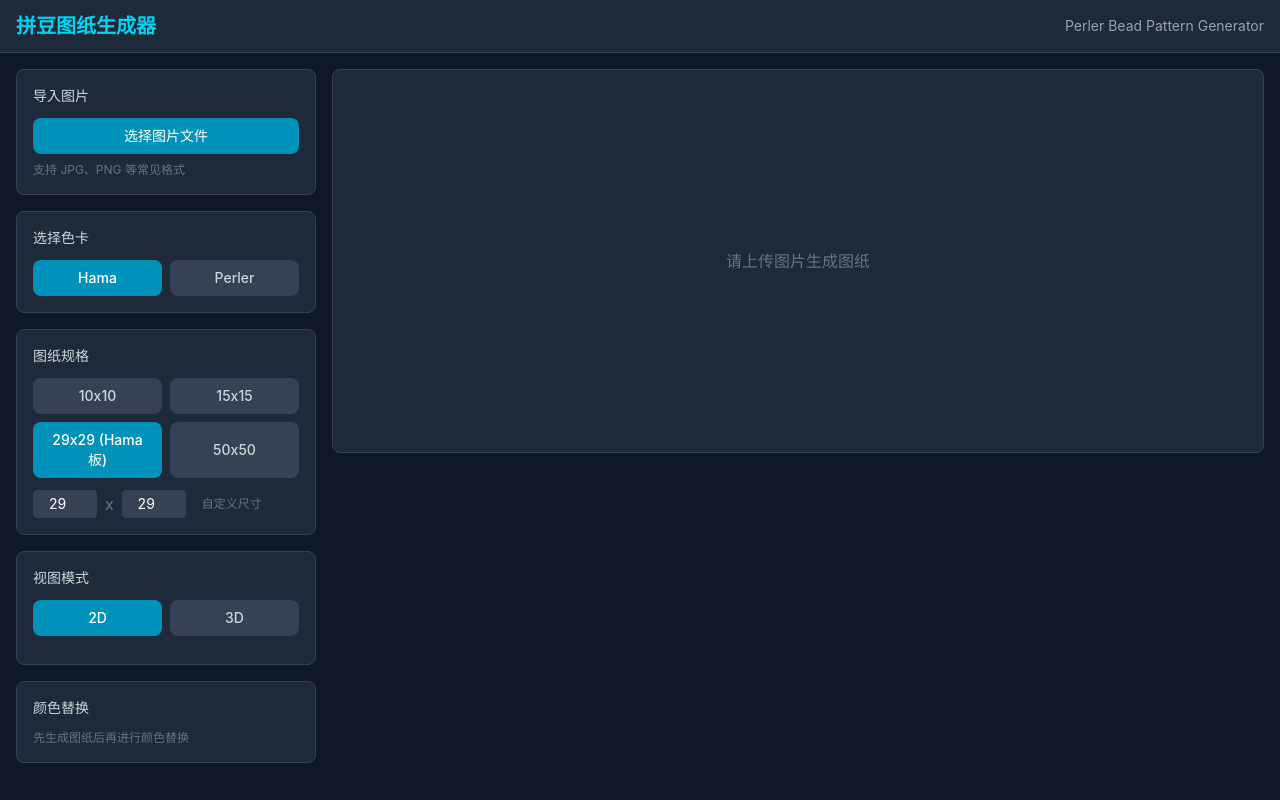
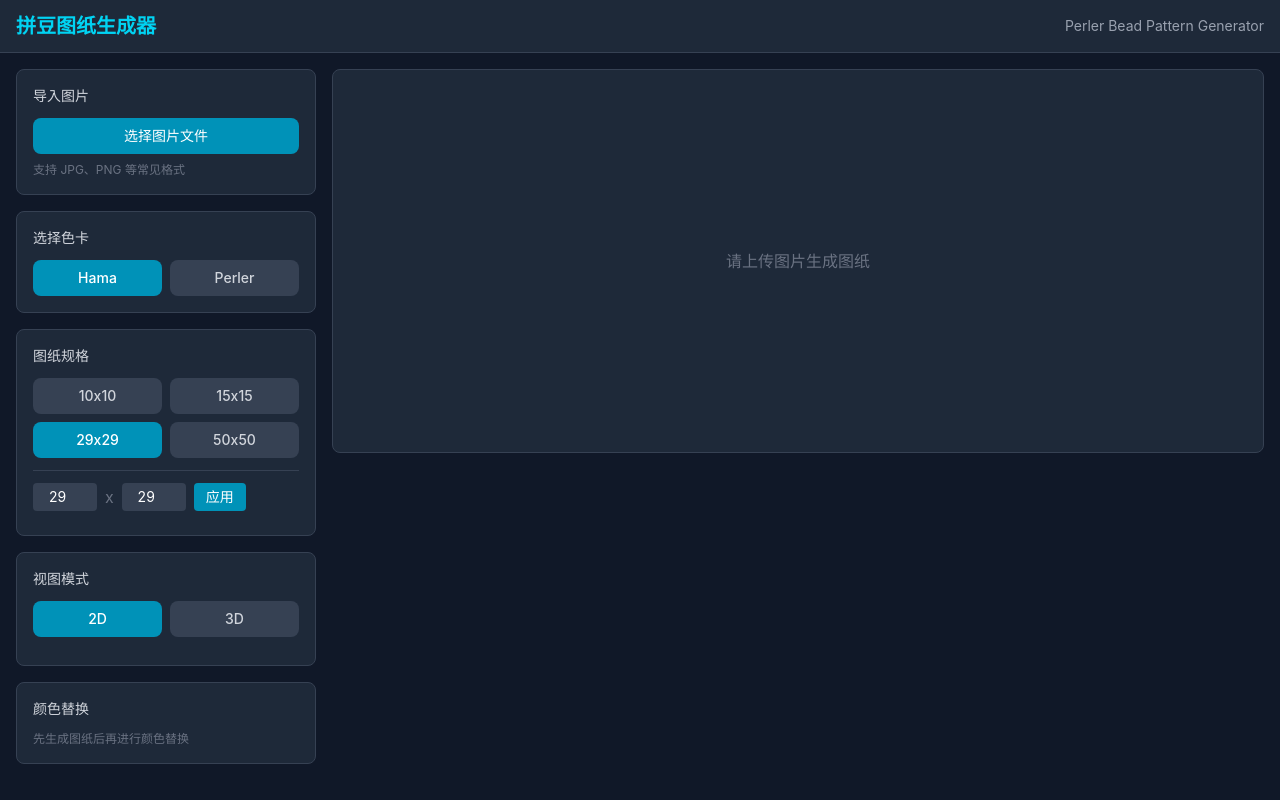
Before and after one commit to knight02-bit/PinDouGenerator, a React (Vite) app: page / in a window 1280 px wide. Built offline with nearby package versions, Linux system fonts and the light colour scheme.

Commit message:
build: update dist

```diff
--- a/src/components/Controls/SizeSelector.tsx
+++ b/src/components/Controls/SizeSelector.tsx
@@ -1,6 +1,7 @@
 import { useBeadStore } from '../../stores/beadStore';
+import { useState, useEffect } from 'react';
 
-const PRESET_SIZES = [
+const DEFAULT_PRESETS = [
   { label: '10x10', width: 10, height: 10 },
   { label: '15x15', width: 15, height: 15 },
   { label: '29x29 (Hama板)', width: 29, height: 29 },
@@ -11,44 +12,127 @@ export function SizeSelector() {
   const gridWidth = useBeadStore((s) => s.gridWidth);
   const gridHeight = useBeadStore((s) => s.gridHeight);
   const setGridSize = useBeadStore((s) => s.setGridSize);
+  const suggestedPresets = useBeadStore((s) => s.suggestedPresets);
+  const originalImageData = useBeadStore((s) => s.originalImageData);
+  const lockAspectRatio = useBeadStore((s) => s.lockAspectRatio);
+  const imageAspectRatio = useBeadStore((s) => s.imageAspectRatio);
+
+  // Local state for custom input
+  const [customWidth, setCustomWidth] = useState('');
+  const [customHeight, setCustomHeight] = useState('');
+
+  // Sync local state when grid size changes externally
+  useEffect(() => {
+    setCustomWidth(gridWidth.toString());
+    setCustomHeight(gridHeight.toString());
+  }, [gridWidth, gridHeight]);
+
+  const presets = suggestedPresets.length > 0 ? suggestedPresets : DEFAULT_PRESETS;
+
+  const handlePresetClick = (width: number, height: number) => {
+    setGridSize(width, height);
+  };
+
+  const handleCustomWidthChange = (value: string) => {
+    setCustomWidth(value);
+  };
+
+  const handleCustomHeightChange = (value: string) => {
+    setCustomHeight(value);
+  };
+
+  const handleApplyCustomSize = () => {
+    const w = parseInt(customWidth) || 1;
+    const h = parseInt(customHeight) || 1;
+
+    if (lockAspectRatio && imageAspectRatio) {
+      // Lock aspect ratio - scale the other dimension
+      if (imageAspectRatio >= 1) {
+        // Landscape - width drives height
+        const newHeight = Math.round(w / imageAspectRatio);
+        setGridSize(Math.max(1, w), Math.max(1, newHeight));
+      } else {
+        // Portrait - height drives width
+        const newWidth = Math.round(h * imageAspectRatio);
+        setGridSize(Math.max(1, newWidth), Math.max(1, h));
+      }
+    } else {
+      // Free aspect ratio
+      setGridSize(Math.max(1, w), Math.max(1, h));
+    }
+  };
+
+  const handleKeyDown = (e: React.KeyboardEvent) => {
+    if (e.key === 'Enter') {
+      handleApplyCustomSize();
+    }
+  };
 
   return (
     <div className="bg-gray-800 rounded-lg p-4 border border-gray-700">
       <h3 className="text-sm font-medium text-gray-300 mb-3">图纸规格</h3>
+
+      {originalImageData && suggestedPresets.length > 0 && (
+        <p className="text-xs text-gray-500 mb-2">推荐尺寸（保持图片比例）</p>
+      )}
       <div className="grid grid-cols-2 gap-2 mb-3">
-        {PRESET_SIZES.map((size) => (
+        {presets.map((size) => (
           <button
-            key={size.label}
-            onClick={() => setGridSize(size.width, size.height)}
+            key={`${size.width}x${size.height}`}
+            onClick={() => handlePresetClick(size.width, size.height)}
             className={`px-3 py-2 rounded-lg text-sm font-medium transition-colors ${
               gridWidth === size.width && gridHeight === size.height
                 ? 'bg-cyan-600 text-white'
                 : 'bg-gray-700 text-gray-300 hover:bg-gray-600'
             }`}
           >
-            {size.label}
+            {size.width}x{size.height}
           </button>
         ))}
       </div>
-      <div className="flex gap-2 items-center">
+
+      <div className="border-t border-gray-700 pt-3 mt-3">
+        <div className="flex items-center gap-2 mb-2">
           <input
             type="number"
-          min="5"
+            min="1"
             max="100"
-          value={gridWidth}
-          onChange={(e) => setGridSize(parseInt(e.target.value) || 10, gridHeight)}
+            value={customWidth}
+            onChange={(e) => handleCustomWidthChange(e.target.value)}
+            onKeyDown={handleKeyDown}
+            placeholder={gridWidth.toString()}
             className="w-16 px-2 py-1 bg-gray-700 rounded text-sm text-center"
           />
           <span className="text-gray-500">x</span>
           <input
             type="number"
-          min="5"
+            min="1"
             max="100"
-          value={gridHeight}
-          onChange={(e) => setGridSize(gridWidth, parseInt(e.target.value) || 10)}
+            value={customHeight}
+            onChange={(e) => handleCustomHeightChange(e.target.value)}
+            onKeyDown={handleKeyDown}
+            placeholder={gridHeight.toString()}
             className="w-16 px-2 py-1 bg-gray-700 rounded text-sm text-center"
           />
-        <span className="text-xs text-gray-500 ml-2">自定义尺寸</span>
+          <button
+            onClick={handleApplyCustomSize}
+            className="px-3 py-1 bg-cyan-600 hover:bg-cyan-500 rounded text-sm"
+          >
+            应用
+          </button>
+        </div>
+
+        {originalImageData && (
+          <label className="flex items-center gap-2 text-xs text-gray-400 cursor-pointer">
+            <input
+              type="checkbox"
+              checked={lockAspectRatio}
+              onChange={(e) => useBeadStore.setState({ lockAspectRatio: e.target.checked })}
+              className="rounded"
+            />
+            锁定图片比例
+          </label>
+        )}
       </div>
     </div>
   );
--- a/src/stores/beadStore.ts
+++ b/src/stores/beadStore.ts
@@ -23,6 +23,17 @@ interface BeadStore {
   // Original image data for regeneration
   originalImageData: ImageData | null;
 
+  // Original image dimensions (for preset generation)
+  originalImageWidth: number;
+  originalImageHeight: number;
+
+  // Image aspect ratio for preset suggestions
+  imageAspectRatio: number | null;
+  suggestedPresets: { width: number; height: number }[];
+
+  // Lock aspect ratio when manually changing custom size
+  lockAspectRatio: boolean;
+
   // View settings
   viewSettings: ViewSettings;
   setViewMode: (mode: '2d' | '3d') => void;
@@ -47,6 +58,11 @@ export const useBeadStore = create<BeadStore>((set, get) => ({
   gridWidth: 29,
   gridHeight: 29,
   originalImageData: null,
+  originalImageWidth: 0,
+  originalImageHeight: 0,
+  imageAspectRatio: null,
+  suggestedPresets: [],
+  lockAspectRatio: true,
   viewSettings: {
     viewMode: '2d',
     beadStyle: 'cylinder',
@@ -140,10 +156,60 @@ export const useBeadStore = create<BeadStore>((set, get) => ({
     targetWidth = Math.max(1, targetWidth);
     targetHeight = Math.max(1, targetHeight);
 
+    // Generate suggested presets based on original image dimensions
+    // This uses the IMAGE dimensions, not current grid settings
+    const suggestedPresets = generateSuggestedPresets(imgW, imgH);
+
     const pixels = quantizeImage(imageData, palette, targetWidth, targetHeight);
     set({
       grid: { width: targetWidth, height: targetHeight, pixels },
       originalImageData: imageData,
+      originalImageWidth: imgW,
+      originalImageHeight: imgH,
+      imageAspectRatio: aspectRatio,
+      suggestedPresets,
     });
   },
 }));
+
+function generateSuggestedPresets(imgWidth: number, imgHeight: number): { width: number; height: number }[] {
+  const aspectRatio = imgWidth / imgHeight;
+  const presets = new Map<string, { width: number; height: number }>();
+
+  // Standard sizes to generate presets at
+  // These maintain the image aspect ratio at different scales
+  const standardMaxSizes = [10, 15, 20, 25, 29, 35, 40, 50, 60, 80, 100];
+
+  for (const maxSize of standardMaxSizes) {
+    let width: number;
+    let height: number;
+
+    if (aspectRatio >= 1) {
+      // Landscape or square - width is the larger dimension
+      width = Math.min(maxSize, 100);
+      height = Math.round(width / aspectRatio);
+    } else {
+      // Portrait - height is the larger dimension
+      height = Math.min(maxSize, 100);
+      width = Math.round(height * aspectRatio);
+    }
+
+    // Ensure minimum size
+    width = Math.max(1, width);
+    height = Math.max(1, height);
+
+    // Only add if both dimensions are within reasonable range
+    if (width >= 5 && height >= 5 && width <= 100 && height <= 100) {
+      const key = `${width}x${height}`;
+      // Avoid duplicate entries
+      if (!presets.has(key)) {
+        presets.set(key, { width, height });
+      }
+    }
+  }
+
+  // Return sorted by total size (smallest first)
+  return Array.from(presets.values())
+    .sort((a, b) => (a.width * a.height) - (b.width * b.height))
+    .slice(0, 6);
+}
```
Also changed, not shown: 1 other file (tests, documents, lock files or other folders). Lines whose indentation alone changed are shown as unchanged.
